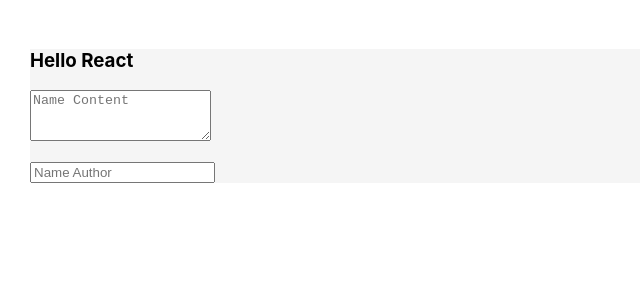
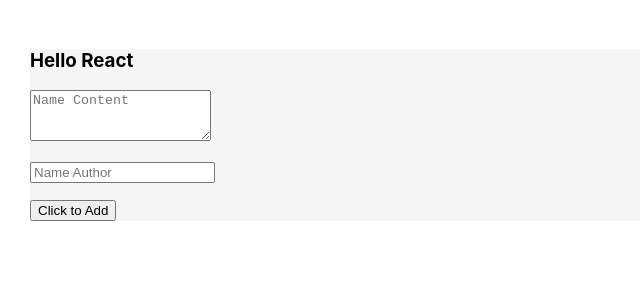
Before and after one commit to PNYWT/Basic_React, a React (Create React App) app in the folder hello-react/: page / in a window 1280 px wide. Shown: the top 300 px of the page, without its empty margins (0-640 px from the left). Built offline with nearby package versions, Linux system fonts and the light colour scheme.

Commit message:
update
State x Object
State x Array

```diff
--- a/hello-react/src/App.css
+++ b/hello-react/src/App.css
@@ -7,3 +7,9 @@
   margin-right: auto;
   background-color: whitesmoke;
 }
+
+.app-note {
+  background-color: pink;
+  margin-bottom: 16px;
+  padding: 12px;
+}
--- a/hello-react/src/App.js
+++ b/hello-react/src/App.js
@@ -1,46 +1,98 @@
-import './App.css';
-import { useState } from 'react';
+import "./App.css";
+import { useState } from "react";
+
+const resetTextField = {
+  nameContent: "",
+  nameAuthor: "",
+};
 
 function App() {
+  //Func event didchange note ใส่ข้อความใหม่แทนอันเก่า
   const [note, setNote] = useState({
-    nameContent:"",
-    nameAuthor:""
+    nameContent: "",
+    nameAuthor: "",
+  });
+  function noteValueChange(event) {
+    const { name, value } = event.target;
+    setNote((oldNote) => {
+      return {
+        ...oldNote,
+        [name]: value,
+      };
+    });
+  }
+
+  //Func event submit Note
+  const [allNotes, setAllNotes] = useState([]);
+  function allNotesSubmit(event) {
+    event.preventDefault();
+    setAllNotes((oldAllNotes) => {
+      const newNote = { ...note };
+      newNote.id = Date.now().toString(); //เพิ่มอะไรเข้าไปก็ได้เหมือนป้ายชื่อให้ note แต่ละชิ้น คล้ายๆ กับการเพิ่ม model เข้าไปเอง
+
+      let today = new Date(); //ลองเพิ่มการแสดงวันที่เข้าไป
+      let dateTimeSubmit =
+        "Date " +
+        today.getFullYear() +
+        "-" +
+        (today.getMonth() + 1) +
+        "-" +
+        today.getDate() +
+        " Time:" +
+        today.getHours() +
+        ":" +
+        today.getMinutes() +
+        ":" +
+        today.getSeconds();
+      newNote.dateTime = dateTimeSubmit;
+      return [newNote, ...oldAllNotes]; //อันใหม่พอกด submit จะแทรกด้านบน
+      // [...oldAllNotes, note]; อันใหม่พอกด submit จะต่อท้ายไปเรื่อยๆ
+    });
+    setNote(resetTextField);
+  }
+
+  //Elements
+  const noteElements = allNotes.map((oneNote) => {
+    return (
+      <div key={oneNote.id} className="app-note">
+        <h4>Author: {oneNote.nameAuthor}</h4>
+        <p>Content: {oneNote.nameContent}</p>
+        <p>{oneNote.dateTime}</p>
+      </div>
+    );
   });
 
-  function noteValueChange(event){
-    const {name, value} = event.target
-    console.log(name + "=>" + value)
-    setNote((oldNote) =>{
-      return {
-        ...oldNote,
-        [name]:value
-      }
-    })
-  }
-
+  //return UI
   return (
-    <section className='app-section'>
-      <div className='app-container'>
+    <section className="app-section">
+      <div className="app-container">
         <h3>Hello React</h3>
+        <form onSubmit={allNotesSubmit}>
           <p>
             <textarea
               rows="3"
-          placeholder='Name Content'
-          name='nameContent'
+              placeholder="Name Content"
+              name="nameContent"
               value={note.nameContent}
-          onChange={noteValueChange}></textarea>
+              onChange={noteValueChange}
+            ></textarea>
           </p>
           <p>
             <input
               type="text"
-          placeholder='Name Author'
-          name='nameAuthor'
+              placeholder="Name Author"
+              name="nameAuthor"
               value={note.nameAuthor}
-          onChange={noteValueChange}></input>
+              onChange={noteValueChange}
+            ></input>
           </p>
+          <p>
+            <button type="submit">Click to Add</button>
+          </p>
+        </form>
+        <div className="app-notes">{noteElements}</div>
       </div>
     </section>
   );
 }
-
 export default App;
```
Lines whose indentation alone changed are shown as unchanged.
